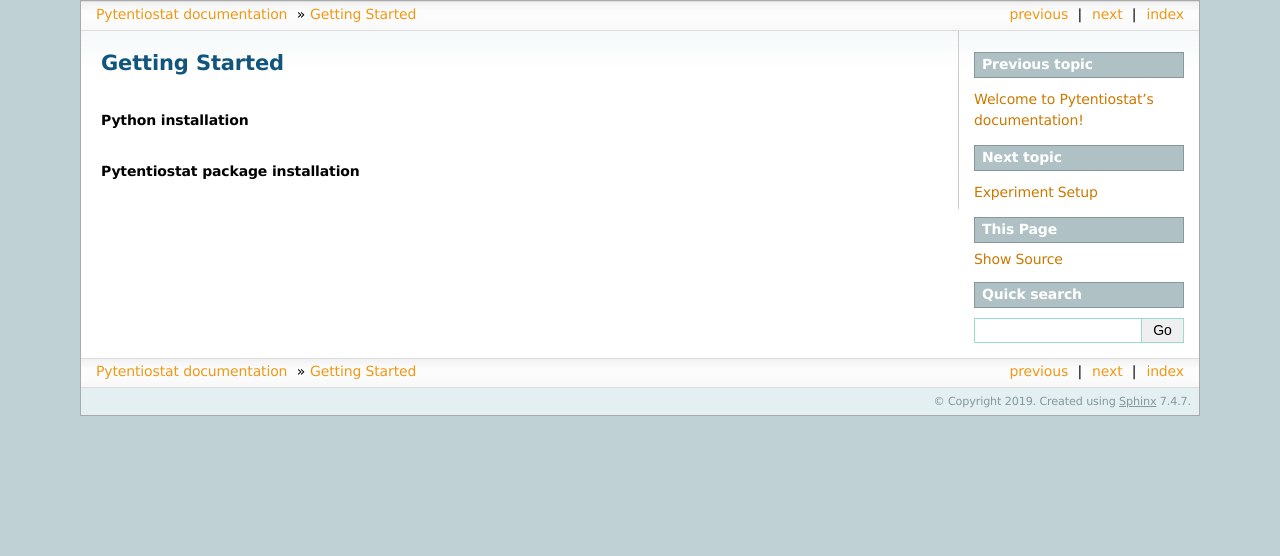
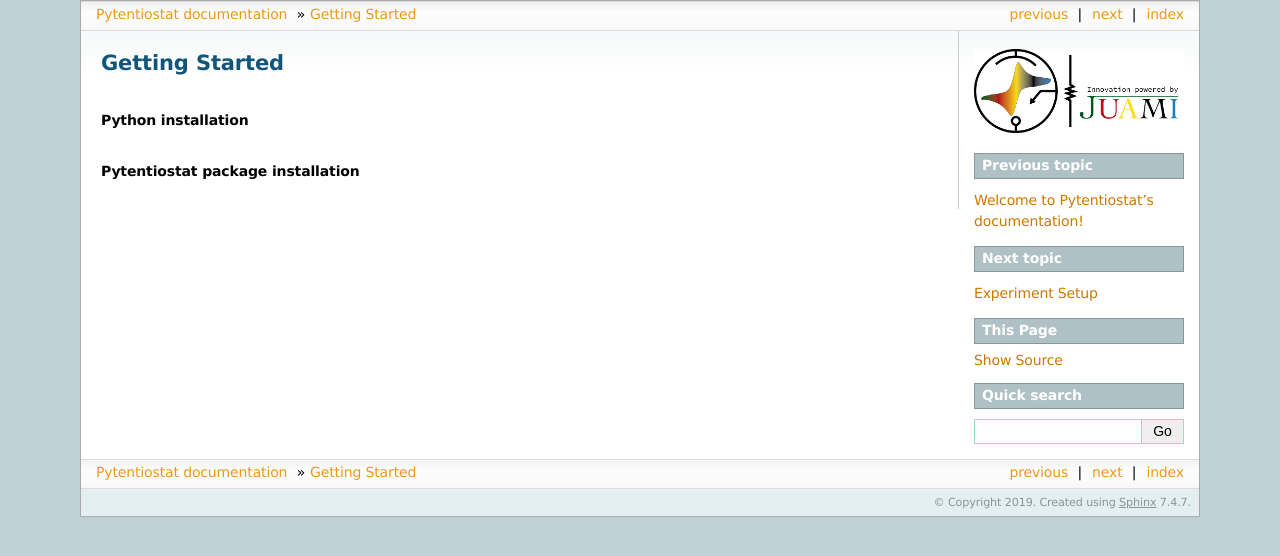
Before and after one commit to juami/pytentiostat, a Sphinx documentation site: the page built from docs/source/gettingstarted.rst, in a window 1280 px wide. Shown: the top 556 px of the page. Built offline with Sphinx 7.4.7, drawn with Linux system fonts in a browser that asks for light colours.

Commit message:
added new logos and changed name - make html didn't recognize any changes when I changed the files using the same name, so I had to add the date.

```diff
--- a/docs/source/conf.py
+++ b/docs/source/conf.py
@@ -48,8 +48,8 @@ exclude_patterns = []
 # a list of builtin themes.
 #
 html_theme = 'sphinxdoc'
-html_logo = 'pytentiostat_logo.png'
-html_favicon = 'pytentiostat_favicon.png'
+html_logo = 'pytentiostat_logo_10212019.png'
+html_favicon = 'pytentiostat_favicon_10212019.png'
 
 # Add any paths that contain custom static files (such as style sheets) here,
 # relative to this directory. They are copied after the builtin static files,
```
Also changed, not shown: docs/source/pytentiostat_favicon_10212019.png (added), docs/source/pytentiostat_logo_10212019.png (added).
